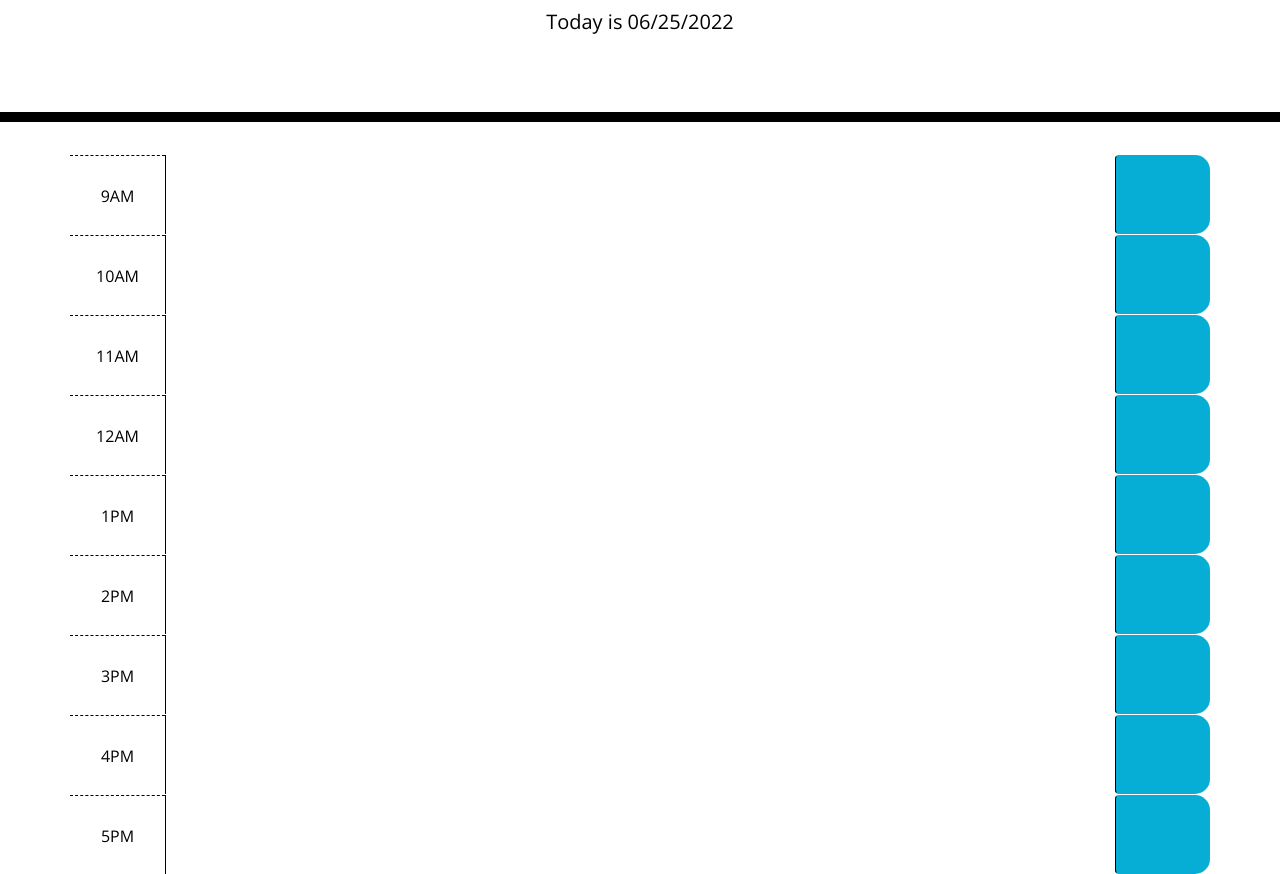
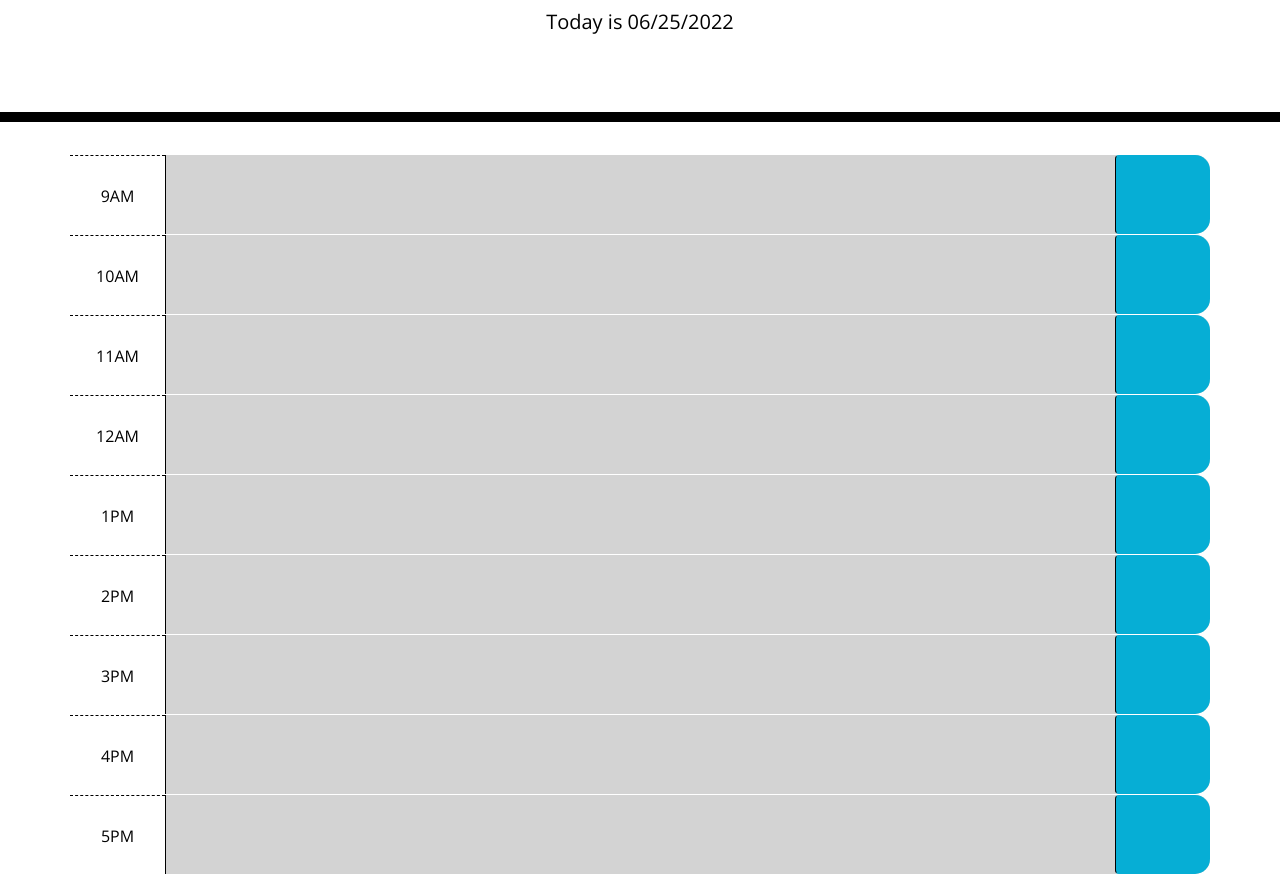
Before and after one commit to JenniferByrnes/Work-Day-Scheduler, a plain HTML site: page index.html in a window 1280 px wide. Shown: the part 198-1072 px from the top of the page. Drawn offline with nearby package versions, Linux system fonts and the light colour scheme; a web font is replaced by a local one.

Commit message:
colors are working

```diff
--- a/assets/js/script.js
+++ b/assets/js/script.js
@@ -14,6 +14,38 @@ m2.toJSON = function() {
 };
 *****************************/
 document.getElementById("currentDay").innerHTML = ("Today is " + moment().format("L"));
+var currentHour = parseInt(moment().format('HH'));
+
+/*
+for every row
+if row < current hour, set class=past
+else if row = current hour, set class = now
+else if row < current hour +2, set class = soon */
+
+for (let i=9; i<18; i++) {
+  if (i < currentHour) {
+    $("#"+i).css("class", "row time-block");
+    $("#"+i).addClass("past");
+    console.log("past i=", i);
+
+  } else
+  if (i == currentHour) {
+    $("#"+i).css("class", "row time-block");
+    $("#"+i).addClass("present");
+
+    console.log("presetn");
+  } else
+  if (i <= (currentHour + 2)) {
+    $("#"+i).css("class", "row time-block");
+    $("#"+i).addClass("future");
+    console.log("future i=", i);
+    console.log("future currenthouer=", currentHour);
+    console.log("future currenthouer=", (currentHour + 2));
+  } else {
+    $("#"+i).css("class", "row time-block");
+  }
+}
+
 
 /* When the save button is clicked, save the hour and description to Local */
 $(".saveBtn").click(function() {
--- a/index.html
+++ b/index.html
@@ -38,14 +38,14 @@
       <p id="currentDay" class="lead"></p>
     </header>
     <div class="container">
-      <!-- Timeblocks go here -->
+      <!-- Timeblocks are here -->
       <div id="9" class="row time-block">
         <div class="col-1 hour">
           9AM
         </div>
         <textarea id="agenda9" class="description col-10">
         </textarea>
-        <button class="col-1 btn saveBtn"><span class="oi oi-box"></span>
+        <button class="col-1 btn saveBtn"><i class="oi oi-box"></i>
         </button>
       </div>
       <div id="10" class="row time-block">
@@ -54,7 +54,7 @@
         </div>
         <textarea id="agenda10" class="description col-10">
         </textarea>
-        <button class="col-1 btn saveBtn"><span class="oi oi-box"></span>
+        <button class="col-1 btn saveBtn"><i class="oi oi-box"></i>
         </button>
       </div>
       <div id="11" class="row time-block">
@@ -63,7 +63,7 @@
         </div>
         <textarea id="agenda11" class="description col-10">
         </textarea>
-        <button class="col-1 btn saveBtn"><span class="oi oi-box"></span>
+        <button class="col-1 btn saveBtn"><i class="oi oi-box"></i>
         </button>
       </div>
       <div id="12" class="row time-block">
@@ -72,7 +72,7 @@
         </div>
         <textarea id="agenda12" class="description col-10">
         </textarea>
-        <button class="col-1 btn saveBtn"><span class="oi oi-box"></span>
+        <button class="col-1 btn saveBtn"><i class="oi oi-box"></i>
         </button>
       </div>
       <div id="13" class="row time-block">
@@ -81,7 +81,7 @@
         </div>
         <textarea id="agenda1" class="description col-10">
         </textarea>
-        <button class="col-1 btn saveBtn"><span class="oi oi-box"></span>
+        <button class="col-1 btn saveBtn"><i class="oi oi-box"></i>
         </button>
       </div>
       <div id="14" class="row time-block">
@@ -90,7 +90,7 @@
         </div>
         <textarea id="agenda2" class="description col-10">
         </textarea>
-        <button class="col-1 btn saveBtn"><span class="oi oi-box"></span>
+        <button class="col-1 btn saveBtn"><i class="oi oi-box"></i>
         </button>
       </div>
       <div id="15" class="row time-block">
@@ -99,7 +99,7 @@
         </div>
         <textarea id="agenda3" class="description col-10">
         </textarea>
-        <button class="col-1 btn saveBtn"><span class="oi oi-box"></span>
+        <button class="col-1 btn saveBtn"><i class="oi oi-box"></i>
         </button>
       </div>
       <div id="16" class="row time-block">
@@ -108,7 +108,7 @@
         </div>
         <textarea id="agenda4" class="description col-10">
         </textarea>
-        <button class="col-1 btn saveBtn"><span class="oi oi-box"></span>
+        <button class="col-1 btn saveBtn"><i class="oi oi-box"></i>
         </button>
       </div>
       <div id="17" class="row time-block">
@@ -117,7 +117,7 @@
         </div>
         <textarea id="agenda5" class="description col-10">
         </textarea>
-        <button class="col-1 btn saveBtn"><span class="oi oi-box"></span>
+        <button class="col-1 btn saveBtn"><i class="oi oi-box"></i>
         </button>
       </div>
     </div>
```
